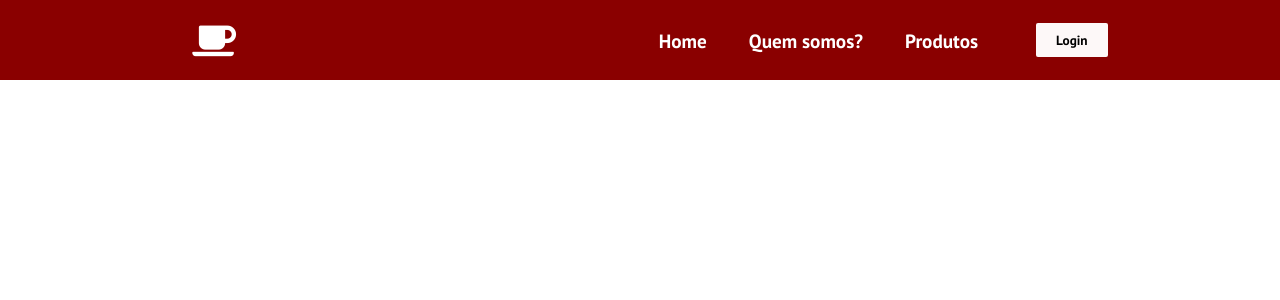
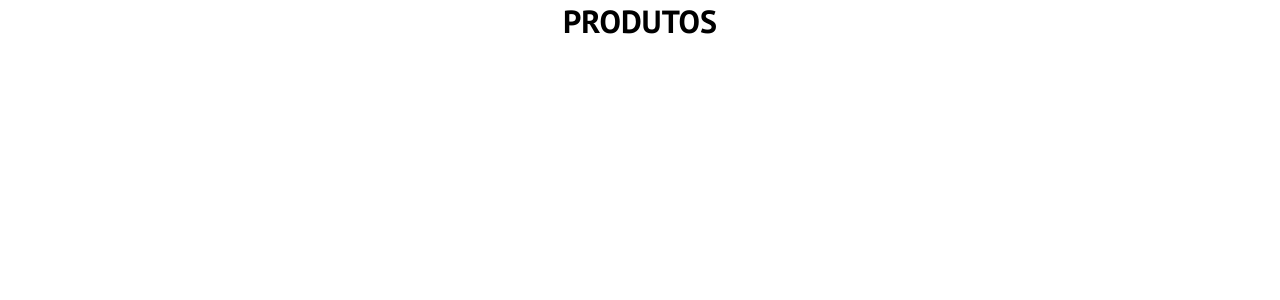
Before and after one commit to celsojunio11/landingPagePadariaDelivery, a React (Create React App) app: page /produtos in a window 1280 px wide. Shown: the top 300 px of the page. Built offline with nearby package versions, Linux system fonts and the light colour scheme; the HTML template or start-up script is replaced by a standard one.

Commit message:
separar components de pages

```diff
--- a/src/App.js
+++ b/src/App.js
@@ -1,25 +1,19 @@
-import React from 'react';
-import Navbar from './components/Navbar';
 import './App.css';
-import Home from './components/pages/Home';
 import { BrowserRouter as Router, Switch, Route } from 'react-router-dom';
-import Services from './components/pages/Services';
-import Products from './components/pages/Products';
-import SingUp from './components/pages/SingUp';
-
-
-
+import Home from './pages/Home';
+import Services from './pages/Services';
+import Products from './pages/Products';
+import SignUp from './pages/SignUp';
 
 function App() {
   return (
     <>
       <Router>
-        <Navbar />
         <Switch>
           <Route path='/' exact component={Home} />
           <Route path='/services' component={Services} />
-          <Route path='/products' component={Products} />
-          <Route path='/SingUp' component={SingUp} />
+          <Route path='/produtos' component={Products} />
+          <Route path='/login' component={SignUp} />
         </Switch>
       </Router>
     </>
--- a/src/components/pages/Home.js
+++ /dev/null
@@ -1,19 +0,0 @@
-import React from 'react';
-import '../../App.css';
-import Cards from '../Cards';
-import Form from '../Form';
-import Footer from '../Footer';
-import HeroSection from '../HeroSection';
-
-function Home() {
-  return (
-    <>
-      <HeroSection />
-      <Cards />
-      <Form />
-      <Footer />
-    </>
-  );
-}
-
-export default Home;
--- /dev/null
+++ b/src/pages/Home.js
@@ -0,0 +1,21 @@
+import React from 'react';
+import Navbar from './../components/Navbar'
+import HeroSection from './../components/HeroSection'
+import Cards from './../components/Cards'
+import Form from './../components/Form'
+import Footer from './../components/Footer'
+
+
+function Home() {
+  return (
+    <>
+      <Navbar />
+      <HeroSection />
+      <Cards />
+      <Form />
+      <Footer />
+    </>
+  );
+}
+
+export default Home;
--- a/src/components/pages/Products.js
+++ b/src/pages/Products.js
@@ -1,5 +1,5 @@
 import React from 'react';
-import '../../App.css'
+// import '../../App.css'
 
 export default function Products(){
   return <h1 className='products'>PRODUTOS</h1>;
--- a/src/components/pages/Services.js
+++ b/src/pages/Services.js
@@ -1,5 +1,5 @@
 import React from 'react';
-import '../../App.css'
+// import '../../App.css'
 
 export default function Services(){
   return <h1 className='services'>Serviços</h1>;
--- a/src/components/pages/SingUp.js
+++ b/src/pages/SignUp.js
@@ -1,5 +1,5 @@
 import React from 'react';
-import '../../App.css'
+// import '../../App.css'
 
 export default function SingUp(){
   return <h1 className='sing-up'>Login</h1>;
```
